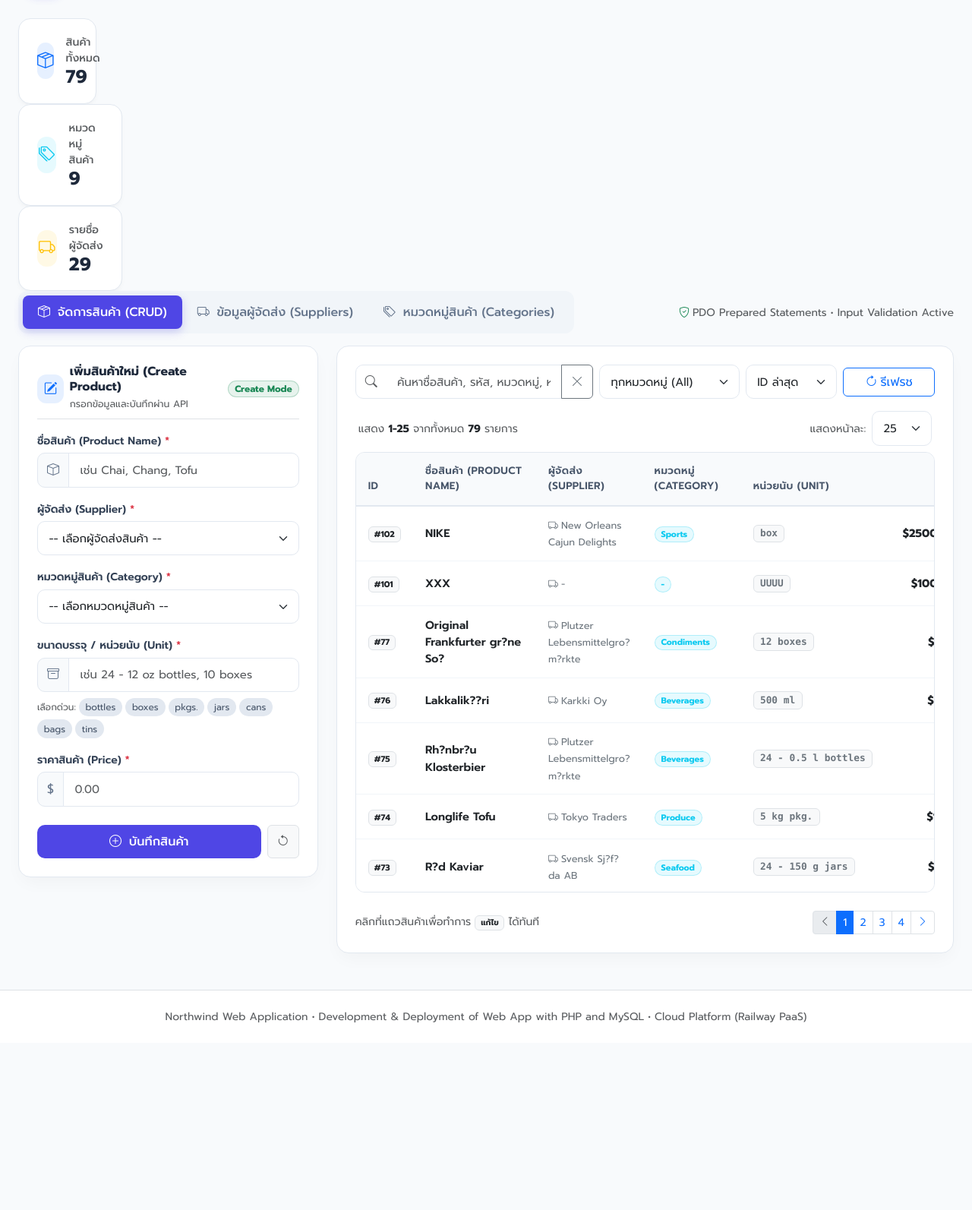
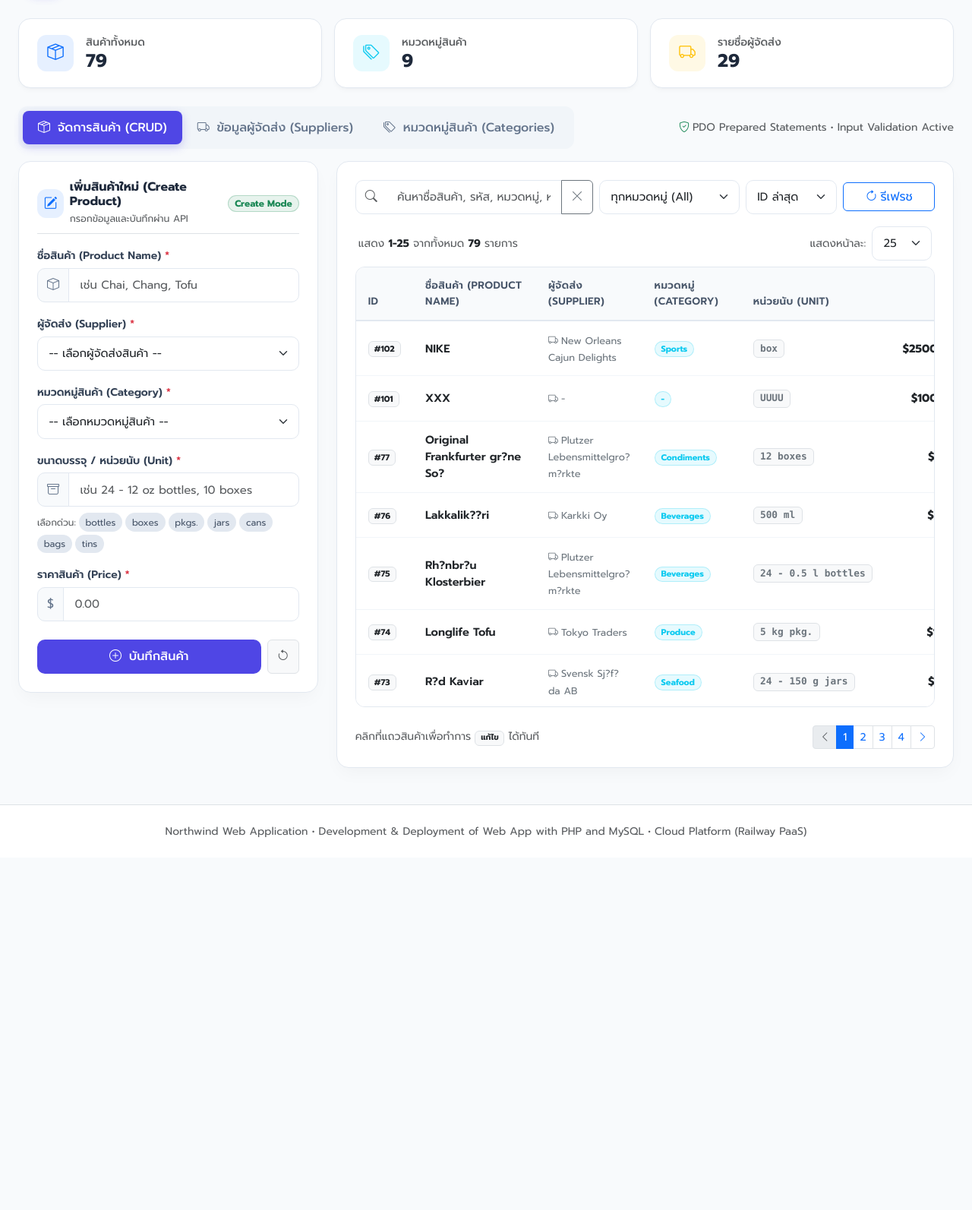
Before and after one commit to sakchai-01/Sakchai-Rail, a PHP site: page / in a window 1280 px wide. Shown: the part 62-1655 px from the top of the page at 76% size. Run offline with PHP 8.4, Linux system fonts and the light colour scheme; data comes from the database, SQL or seed files in the repository.

Commit message:
Update index.php

```diff
--- a/index.php
+++ b/index.php
@@ -279,8 +279,8 @@ declare(strict_types=1);
   <main class="container-fluid px-3 px-lg-4 mb-5" style="max-width: 1560px;">
 
     <!-- Dashboard Stat Cards -->
-    <section class="col-12 col-md-4" id="statsSection">
-      <div class="col-6 col-md-3">
+    <section class="row g-3 mb-4" id="statsSection">
+      <div class="col-12 col-md-4">
         <div class="stat-card d-flex align-items-center gap-3">
           <div class="stat-icon bg-primary bg-opacity-10 text-primary">
             <i class="bi bi-box-seam"></i>
```
